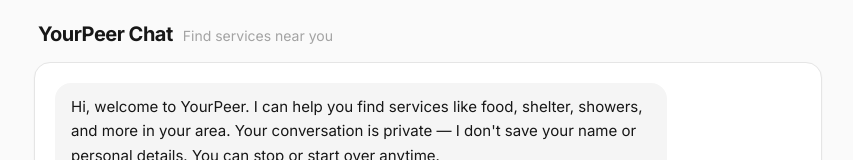
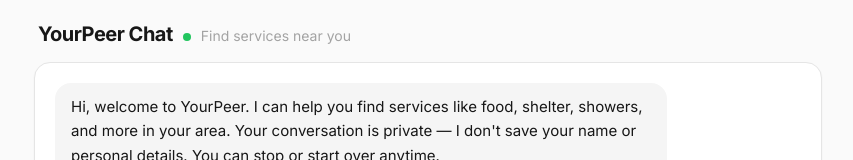
Before and after one commit to ianlau20/yourpeer-chatbot, a Next.js app in the folder frontend-next/: page /chat in a window 1280 px wide. Shown: the top 160 px of the page, without its empty margins (212-1065 px from the left). Built offline with nearby package versions, Linux system fonts and the light colour scheme.

Commit message:
Add a small dot between the title and subtitle (green when connected, red with a pulse animation when offline)

```diff
--- a/frontend-next/src/components/chat/chat-container.tsx
+++ b/frontend-next/src/components/chat/chat-container.tsx
@@ -49,6 +49,11 @@ export function ChatContainer() {
         <h1 className="text-xl font-bold tracking-tight text-neutral-900">
           YourPeer Chat
         </h1>
+        <span
+          title={isOnline ? "Connected" : "Offline"}
+          aria-label={isOnline ? "Connected" : "Offline"}
+          className={`inline-block w-2 h-2 rounded-full shrink-0 ${isOnline ? "bg-green-500" : "bg-red-500 animate-pulse"}`}
+        />
         <span className="text-sm text-neutral-400">
           Find services near you
         </span>
```
